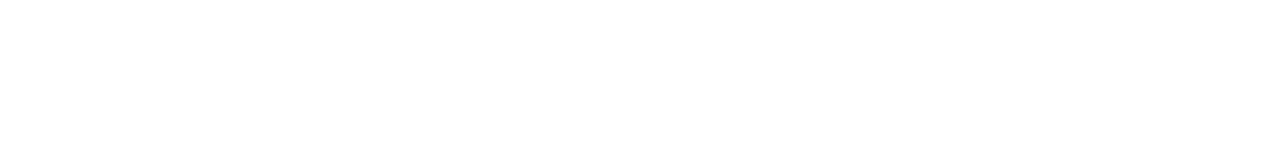
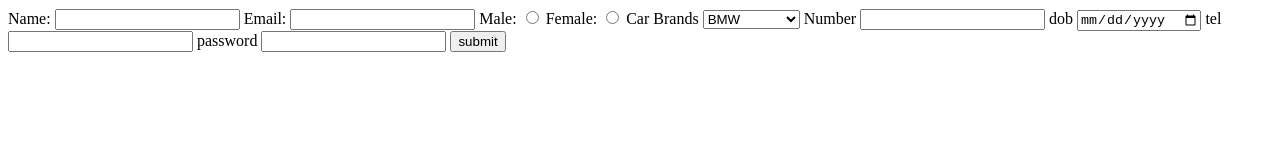
Before and after one commit to acciojob/signup-form-car-ajaykumar361, a website: page main.html in a window 1280 px wide. Drawn offline with Linux system fonts and the light colour scheme.

Commit message:
created a submission

```diff
--- a/main.html
+++ b/main.html
@@ -8,6 +8,32 @@
 
 <body>
 	<!-- the entire body must be written by student -->
+	<from method="post">
+		<label for="name">Name:</label>
+		<input type="text" id="name" required>
+		<label for="email">Email:</label>
+		<input type="email" id="email" required>
+		<label for="gender_m">Male:</label>
+		<input type="radio" id="gender_m" name="gender" required>
+		<label for="gender_f">Female:</label>
+		<input type="radio" id="gender_f" name="gender" required>
+		<laber for="car">Car Brands</laber>
+		<select name="car" id="cars">
+			<option value=BMW>BMW</option>
+			<option value=AUDI>AUDI</option>
+			<option value=MERCEDEZ>MERCEDEZ</option>
+		</select>
+		<laber for="age">Number</laber>
+		<input type="number" id="Age" required>
+		<laber for="date">dob</laber>
+		<input type="Date" id="dob" required>
+		<laber for="phone number">tel</laber>
+		<input type="phone number" id="tel">
+		<laber for="password">password</laber>
+		<input type="password" id="password" required>
+		<button type="submit">submit</button>
+
+
     <script type="text/javascript" src="./script.js">
 </script>
 
```
